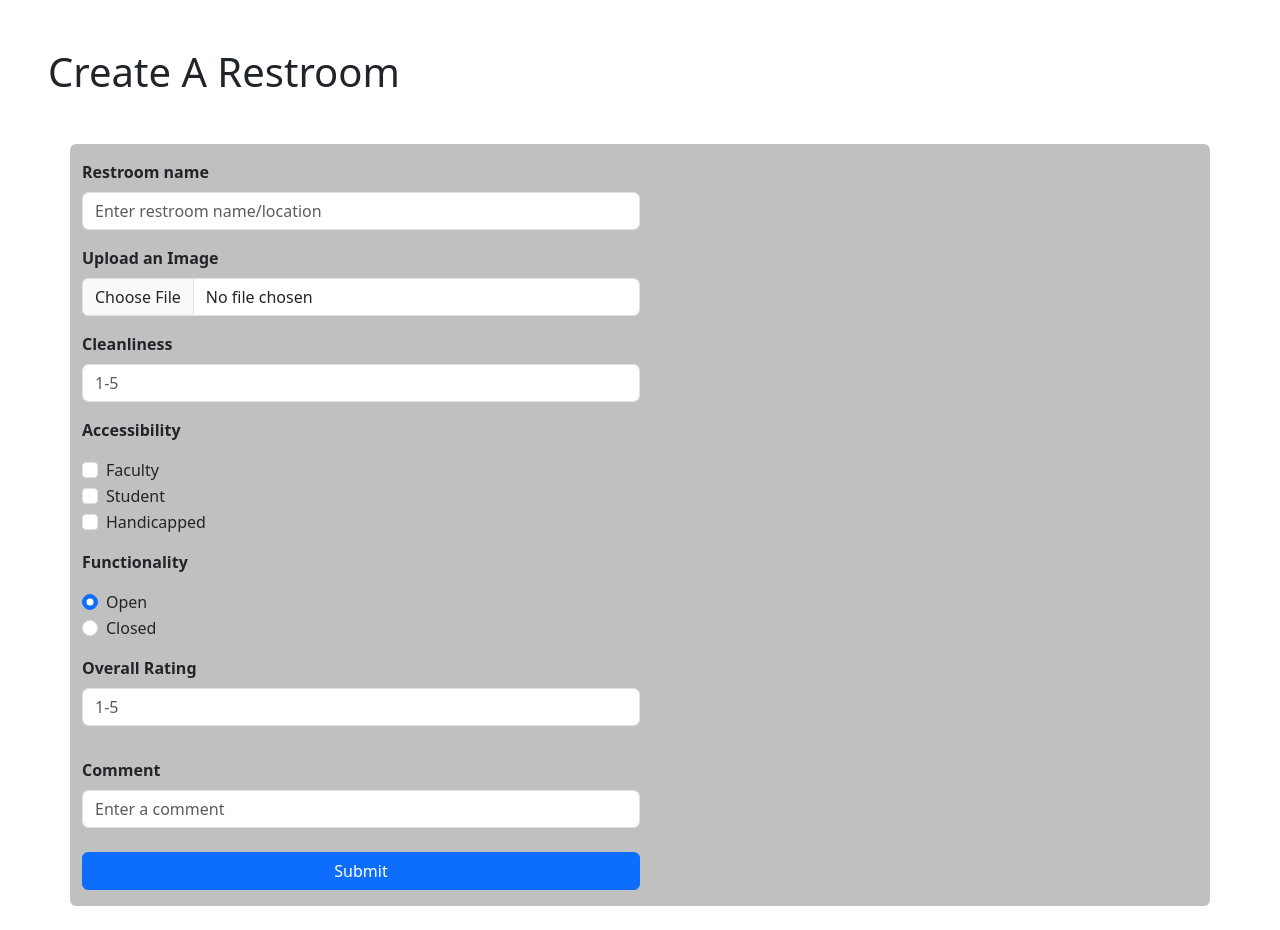
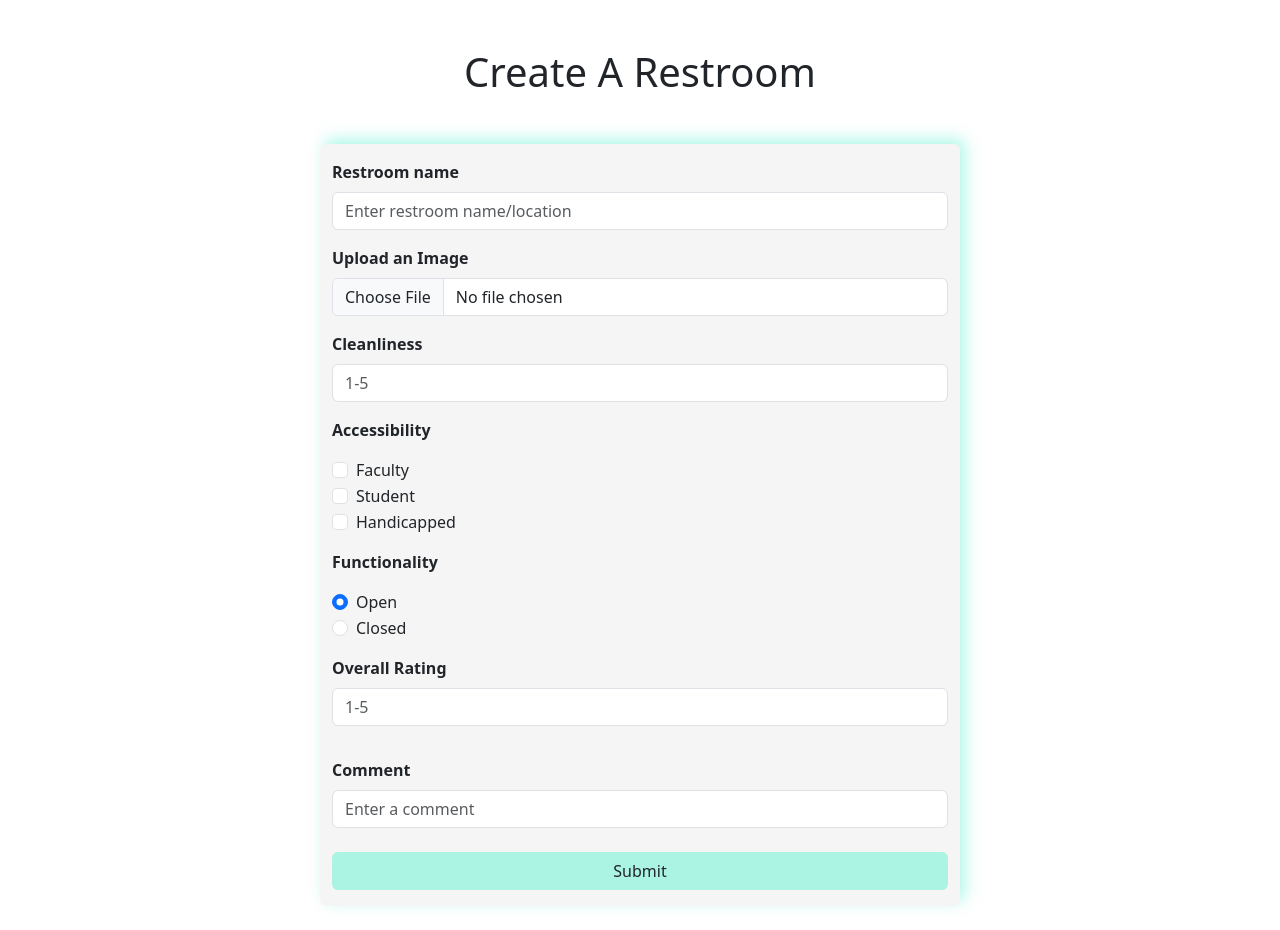
Before and after one commit to mustafaap/Niners-United-Classroom-Tracker-ITSC-3155-Final-Project, a Flask app: page /new in a window 1280 px wide. Shown: the part 56-986 px from the top of the page. Run offline with Flask 3, Linux system fonts and the light colour scheme.

Commit message:
Adding uniform style

```diff
--- a/static/style.css
+++ b/static/style.css
@@ -49,3 +49,8 @@
     border-radius: 2rem;
     padding: 1rem 2rem 2rem 2rem;
 }
+
+.box-shadow {
+    -webkit-box-shadow: 5px -5px 15px 0px var(--light-blue-1);
+    box-shadow: 5px -5px 15px 0px var(--light-blue-1);
+}
--- a/templates/create_restroom.html
+++ b/templates/create_restroom.html
@@ -3,10 +3,10 @@
 
 {% block body %}
 
-<h1 class="m-5">Create A Restroom</h1>
+<h1 class="m-5 text-center">Create A Restroom</h1>
 
-<div class="container rounded" style="background-color: silver">
-    <form action="/" method="post" class="w-50">
+<div class="container rounded w-50 box-shadow" style="background-color: #f5f5f5">
+        <form action="/" method="post" class="w-100">
             <div class="mb-3 pt-3">
                 <label for="restroom" class="form-label fw-bold">Restroom name</label>
                 <input type="text" name = "restroom" class="form-control" id="restroom" placeholder="Enter restroom name/location" required>
@@ -68,7 +68,7 @@
                 <input type="text" name = "comment" class="form-control" id="comment" placeholder="Enter a comment" required>
             </div>
 
-        <button type="submit" class = "btn btn-primary ml-1 mt-2 mb-3 w-100">Submit</button>
+            <button type="submit" class = "btn ml-1 mt-2 mb-3 w-100" style="background-color: rgba(98,241,210,0.5);">Submit</button>
         </form>
 </div>
 <br>
```
Lines whose indentation alone changed are shown as unchanged.
